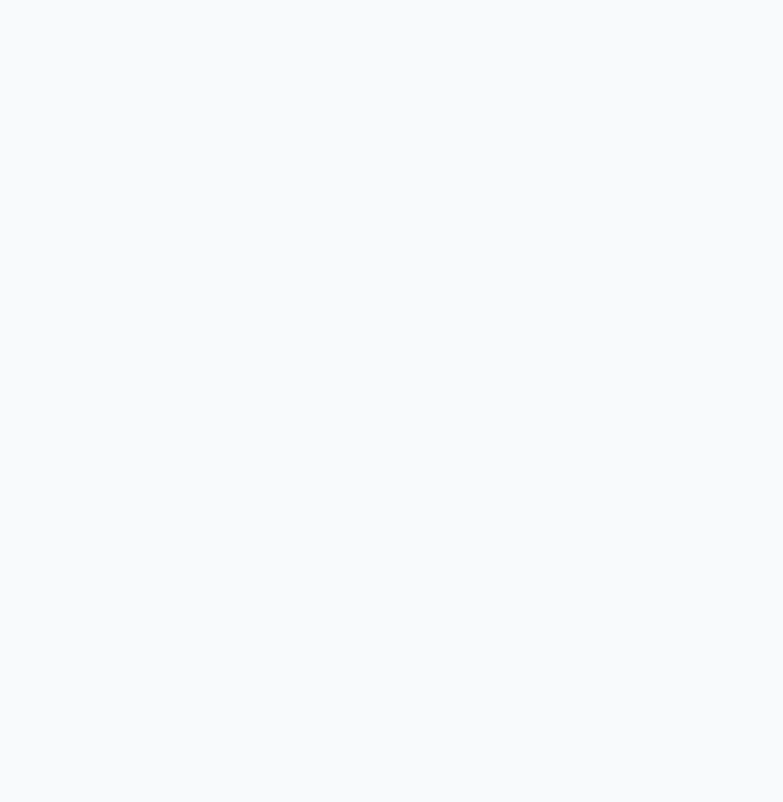
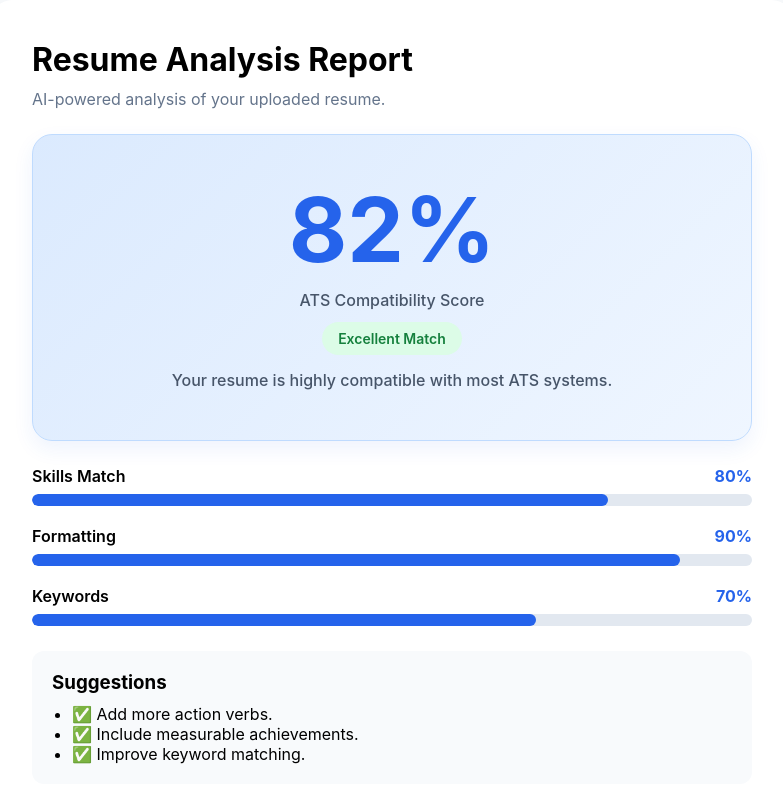
Before and after one commit to divanshiii09/ai-resume-analyzer, a React app in the folder frontend/: page /analysis in a window 1280 px wide. Before the commit this address had no page. Shown: the top 802 px of the page, without its empty margins (248-1031 px from the left). Built offline with nearby package versions, Linux system fonts and the light colour scheme; the HTML template or start-up script is replaced by a standard one.

Commit message:
Added Analysis Page

```diff
--- a/frontend/src/App.jsx
+++ b/frontend/src/App.jsx
@@ -4,7 +4,7 @@ import Login from "./pages/Login";
 import Register from "./pages/Register";
 import Dashboard from "./pages/Dashboard";
 import UploadResume from "./pages/UploadResume";
-
+import Analysis from "./pages/Analysis";
 function App() {
   return (
     <BrowserRouter>
@@ -15,6 +15,7 @@ function App() {
 
         <Route path="/dashboard" element={<Dashboard />} />
         <Route path="/upload" element={<UploadResume />} />
+        <Route path="/analysis" element={<Analysis />} />
       </Routes>
     </BrowserRouter>
   );
--- /dev/null
+++ b/frontend/src/pages/Analysis.jsx
@@ -0,0 +1,88 @@
+import "../styles/Analysis.css";
+
+function Analysis() {
+  return (
+    <div className="analysis-page">
+      <div className="analysis-card">
+
+        <h1>Resume Analysis Report</h1>
+
+        <p>
+          AI-powered analysis of your uploaded resume.
+        </p>
+
+      <div className="score-box">
+
+  <h2>82%</h2>
+
+  <p>ATS Compatibility Score</p>
+ <span className="score-status">
+    Excellent Match
+  </span>
+  <p className="score-note">
+  Your resume is highly compatible with most ATS systems.
+</p>
+</div>
+
+        <div className="metrics-section">
+
+         <div className="metric">
+  <div className="metric-header">
+    <span>Skills Match</span>
+    <span>80%</span>
+  </div>
+
+  <div className="progress-bar">
+    <div
+      className="progress-fill"
+      style={{ width: "80%" }}
+    ></div>
+  </div>
+</div>
+
+          <div className="metric">
+  <div className="metric-header">
+    <span>Formatting</span>
+    <span>90%</span>
+  </div>
+
+  <div className="progress-bar">
+    <div
+      className="progress-fill"
+      style={{ width: "90%" }}
+    ></div>
+  </div>
+</div>
+
+          <div className="metric">
+  <div className="metric-header">
+    <span>Keywords</span>
+    <span>70%</span>
+  </div>
+
+  <div className="progress-bar">
+    <div
+      className="progress-fill"
+      style={{ width: "70%" }}
+    ></div>
+  </div>
+</div>
+
+        </div>
+
+        <div className="suggestion-box">
+          <h3>Suggestions</h3>
+
+          <ul>
+            <li>✅ Add more action verbs.</li>
+            <li>✅ Include measurable achievements.</li>
+            <li>✅ Improve keyword matching.</li>
+          </ul>
+        </div>
+
+      </div>
+    </div>
+  );
+}
+
+export default Analysis;
--- a/frontend/src/pages/UploadResume.jsx
+++ b/frontend/src/pages/UploadResume.jsx
@@ -1,11 +1,36 @@
+import { useState } from "react";
 import "../styles/UploadResume.css";
+import { useNavigate } from "react-router-dom";
 
 function UploadResume() {
+  const [selectedFile, setSelectedFile] = useState(null);
+const [error, setError] = useState("");
+const navigate = useNavigate();
+
+function handleFileChange(event) {
+  const file = event.target.files[0];
+
+  if (!file) return;
+
+  const allowedTypes = [
+    "application/pdf",
+    "application/msword",
+    "application/vnd.openxmlformats-officedocument.wordprocessingml.document",
+  ];
+
+  if (!allowedTypes.includes(file.type)) {
+    setError("Only PDF, DOC and DOCX files are allowed.");
+    setSelectedFile(null);
+    return;
+  }
+
+  setError("");
+  setSelectedFile(file);
+}
+
   return (
     <div className="upload-page">
-
       <div className="upload-card">
-
         <h1 className="upload-title">
           Upload Your Resume
         </h1>
@@ -17,19 +42,56 @@ function UploadResume() {
 
         <div className="drop-zone">
           <h3>Drag & Drop Your Resume</h3>
+
           <span>or</span>
 
-          <button className="choose-btn">
+          <label className="choose-btn">
             Choose File
-          </button>
+
+            <input
+              type="file"
+              hidden
+              onChange={handleFileChange}
+            />
+          </label>
 
           <small>
             Supported: PDF, DOC, DOCX
           </small>
+{error && (
+  <p className="upload-error">
+    {error}
+  </p>
+)}
+         {selectedFile && (
+  <div className="file-info">
+    <h4>✅ Resume Uploaded Successfully</h4>
+
+   <p className="file-name">
+  <strong>📄 File Name:</strong> {selectedFile.name}
+</p>
+
+    <p>
+      <strong>File Type:</strong> {selectedFile.type}
+    </p>
+
+    <p>
+      <strong>File Size:</strong>{" "}
+      {(selectedFile.size / 1024).toFixed(2)} KB
+    </p>
   </div>
+)}
+{selectedFile && (
+  <button
+    className="analyze-btn"
+    onClick={() => navigate("/analysis")}
+  >
+    Analyze Resume
+  </button>
+)}
 
         </div>
-
+      </div>
     </div>
   );
 }
--- /dev/null
+++ b/frontend/src/styles/Analysis.css
@@ -0,0 +1,136 @@
+.analysis-page {
+  min-height: 100vh;
+
+  display: flex;
+  justify-content: center;
+  align-items: center;
+
+  background: #f8fafc;
+}
+
+.analysis-card {
+  width: 800px;
+
+  background: white;
+
+  padding: 40px;
+
+  border-radius: 20px;
+
+  box-shadow: 0 10px 25px rgba(0, 0, 0, 0.08);
+}
+
+.analysis-card h1 {
+  margin-bottom: 10px;
+}
+
+.analysis-card p {
+  color: #64748b;
+}
+
+.score-box {
+  margin-top: 25px;
+
+  background: linear-gradient(135deg, #dbeafe, #eff6ff);
+
+  box-shadow: 0 8px 20px rgba(37, 99, 235, 0.08);
+
+  border: 1px solid #bfdbfe;
+
+  border-radius: 20px;
+
+  padding: 50px 30px;
+
+  text-align: center;
+}
+.score-box h2 {
+  font-size: 90px;
+  line-height: 1;
+  color: #2563eb;
+
+  margin: 0;
+
+  font-weight: 700;
+}
+.score-box p {
+  margin-top: 15px;
+
+  color: #475569;
+
+  font-size: 16px;
+
+  font-weight: 500;
+}
+.score-note {
+  margin-top: 15px;
+  font-size: 14px;
+  color: #64748b;
+}
+.suggestion-box {
+  margin-top: 25px;
+
+  background: #f8fafc;
+
+  padding: 20px;
+
+  border-radius: 12px;
+}
+
+.suggestion-box ul {
+  margin-top: 10px;
+  padding-left: 20px;
+}
+.metrics-section {
+  margin-top: 25px;
+}
+
+.metric {
+  margin-bottom: 20px;
+}
+.progress-bar {
+  width: 100%;
+  height: 12px;
+
+  background: #e2e8f0;
+
+  border-radius: 999px;
+
+  overflow: hidden;
+}
+.progress-fill {
+  height: 100%;
+
+  background: #2563eb;
+
+  border-radius: 999px;
+}
+.metric-header {
+  display: flex;
+  justify-content: space-between;
+  align-items: center;
+
+  margin-bottom: 8px;
+
+  font-weight: 600;
+}
+.metric-header span:last-child {
+  color: #2563eb;
+  font-weight: 700;
+}
+.score-status {
+  display: inline-block;
+
+  margin-top: 12px;
+
+  padding: 8px 16px;
+
+  background: #dcfce7;
+
+  color: #15803d;
+
+  border-radius: 999px;
+
+  font-size: 14px;
+
+  font-weight: 600;
+}
--- a/frontend/src/styles/UploadResume.css
+++ b/frontend/src/styles/UploadResume.css
@@ -17,7 +17,7 @@
 
   border-radius: 20px;
 
-  box-shadow: 0 10px 25px rgba(0,0,0,0.08);
+  box-shadow: 0 10px 25px rgba(0, 0, 0, 0.08);
 
   text-align: center;
 }
@@ -83,8 +83,70 @@ small {
   color: #64748b;
 }
 
-
 .drop-zone h3 {
   color: #1e293b;
   font-size: 22px;
 }
+
+.file-info {
+  width: 100%;
+  overflow-wrap: break-word;
+
+  margin-top: 20px;
+  padding: 20px;
+
+  background: #eff6ff;
+
+  border: 1px solid #bfdbfe;
+  border-radius: 12px;
+
+  text-align: left;
+}
+
+.file-info h4 {
+  color: #16a34a;
+  margin-bottom: 12px;
+}
+
+.file-info p {
+  margin: 8px 0;
+  color: #334155;
+}
+
+.upload-error {
+  margin-top: 15px;
+
+  background: #fef2f2;
+
+  color: #dc2626;
+
+  padding: 12px;
+
+  border-radius: 10px;
+
+  border: 1px solid #fecaca;
+}
+.file-name {
+  word-break: break-word;
+}
+.analyze-btn {
+  margin-top: 20px;
+
+  background: #2563eb;
+  color: white;
+
+  border: none;
+
+  padding: 14px 24px;
+
+  border-radius: 10px;
+
+  cursor: pointer;
+
+  font-size: 16px;
+  font-weight: 600;
+}
+
+.analyze-btn:hover {
+  background: #1d4ed8;
+}
```
Lines whose indentation alone changed are shown as unchanged.
